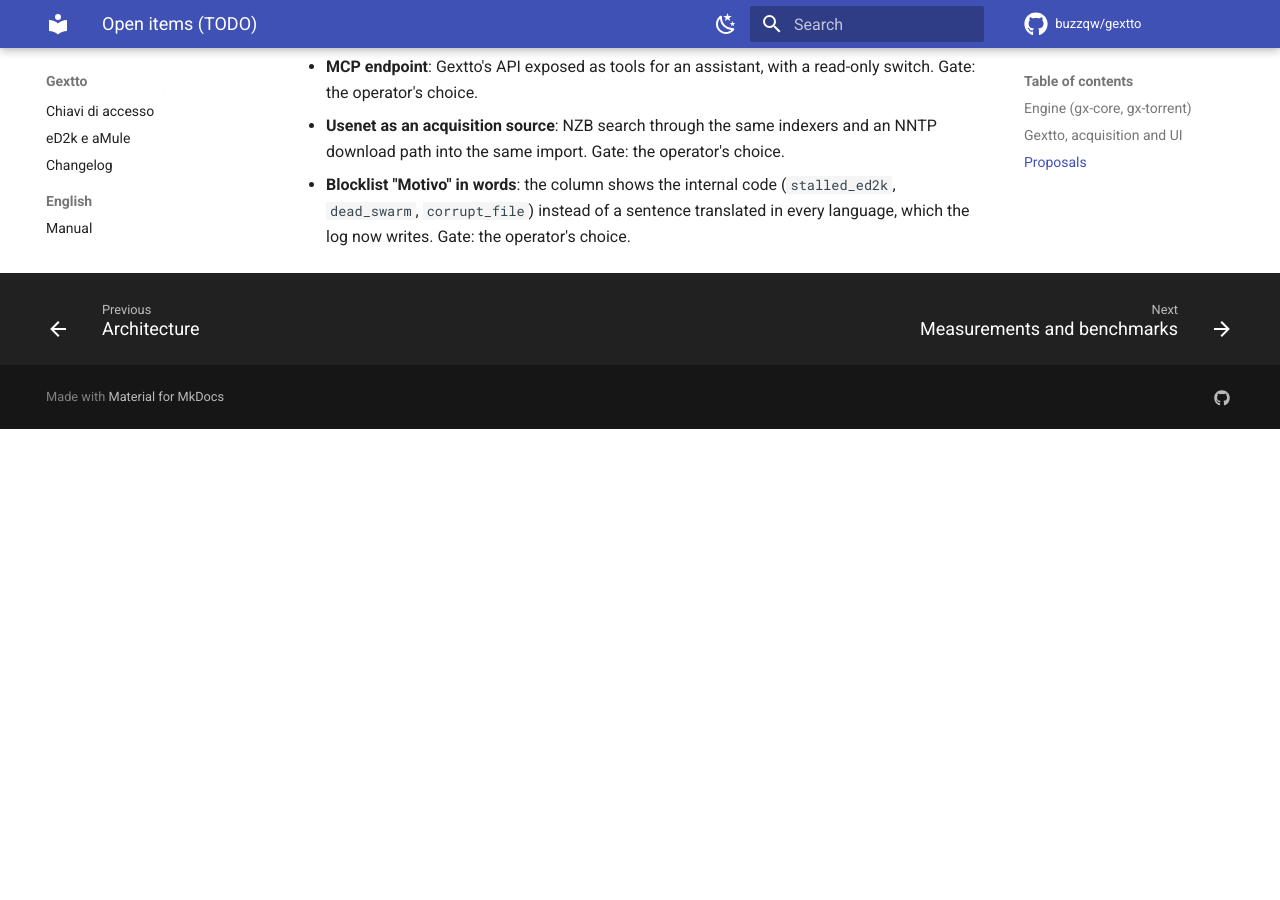
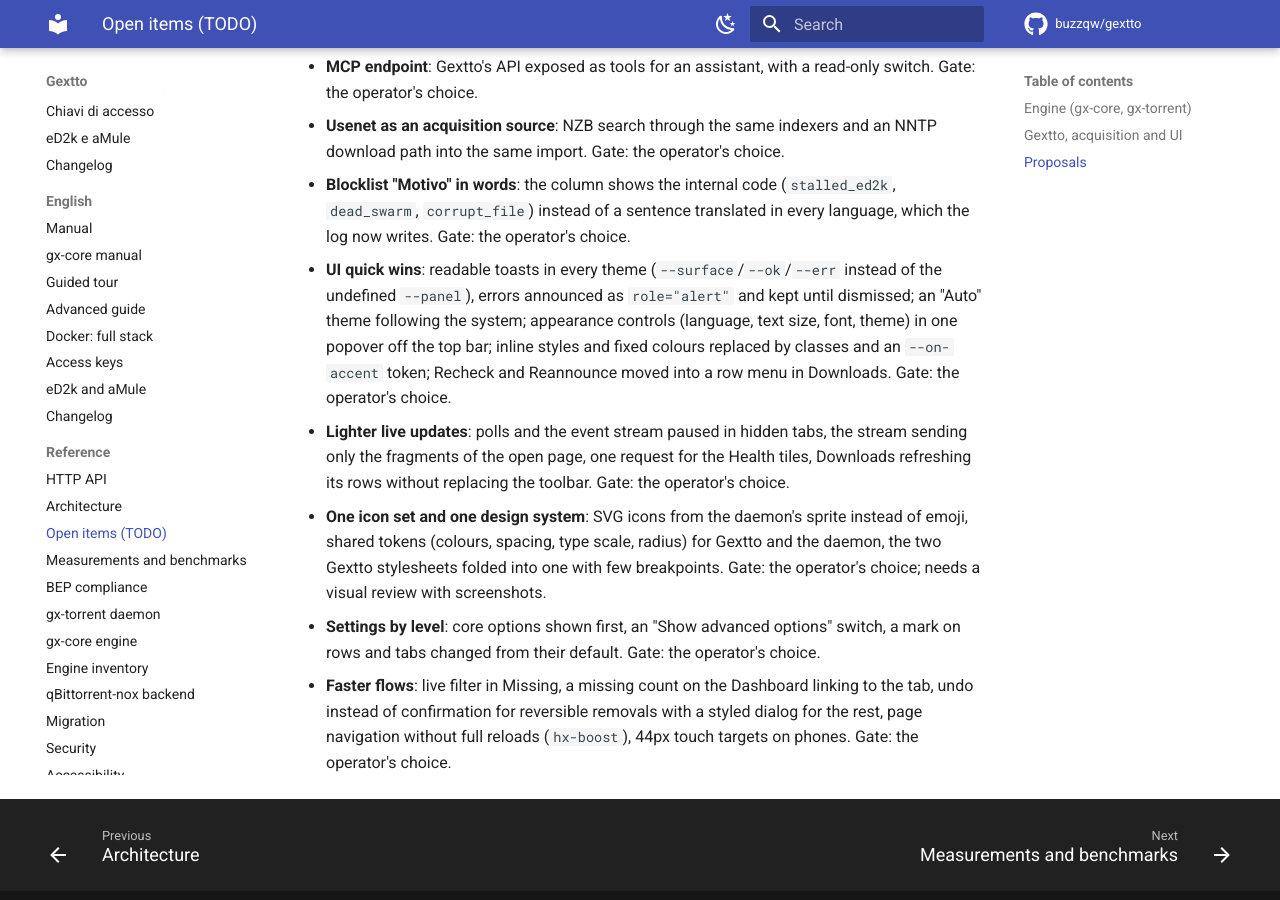
Before and after one commit to buzzqw/gextto, an MkDocs documentation site: the page built from docs/todo.md, in a window 1280 px wide and 900 px high, scrolled down 1120 px. Built offline with MkDocs 1.6.1 and Material for MkDocs 9.7.7, drawn with Linux system fonts in a browser that asks for light colours; comment, search, counter and statistics services are not loaded; before the commit the page ends 1549 px from its top, so only the background shows below that.

Commit message:
todo: proposals from the UI review

```diff
--- a/docs/todo.md
+++ b/docs/todo.md
@@ -32,3 +32,8 @@
 - **MCP endpoint**: Gextto's API exposed as tools for an assistant, with a read-only switch. Gate: the operator's choice.
 - **Usenet as an acquisition source**: NZB search through the same indexers and an NNTP download path into the same import. Gate: the operator's choice.
 - **Blocklist "Motivo" in words**: the column shows the internal code (`stalled_ed2k`, `dead_swarm`, `corrupt_file`) instead of a sentence translated in every language, which the log now writes. Gate: the operator's choice.
+- **UI quick wins**: readable toasts in every theme (`--surface`/`--ok`/`--err` instead of the undefined `--panel`), errors announced as `role="alert"` and kept until dismissed; an "Auto" theme following the system; appearance controls (language, text size, font, theme) in one popover off the top bar; inline styles and fixed colours replaced by classes and an `--on-accent` token; Recheck and Reannounce moved into a row menu in Downloads. Gate: the operator's choice.
+- **Lighter live updates**: polls and the event stream paused in hidden tabs, the stream sending only the fragments of the open page, one request for the Health tiles, Downloads refreshing its rows without replacing the toolbar. Gate: the operator's choice.
+- **One icon set and one design system**: SVG icons from the daemon's sprite instead of emoji, shared tokens (colours, spacing, type scale, radius) for Gextto and the daemon, the two Gextto stylesheets folded into one with few breakpoints. Gate: the operator's choice; needs a visual review with screenshots.
+- **Settings by level**: core options shown first, an "Show advanced options" switch, a mark on rows and tabs changed from their default. Gate: the operator's choice.
+- **Faster flows**: live filter in Missing, a missing count on the Dashboard linking to the tab, undo instead of confirmation for reversible removals with a styled dialog for the rest, page navigation without full reloads (`hx-boost`), 44px touch targets on phones. Gate: the operator's choice.
```
